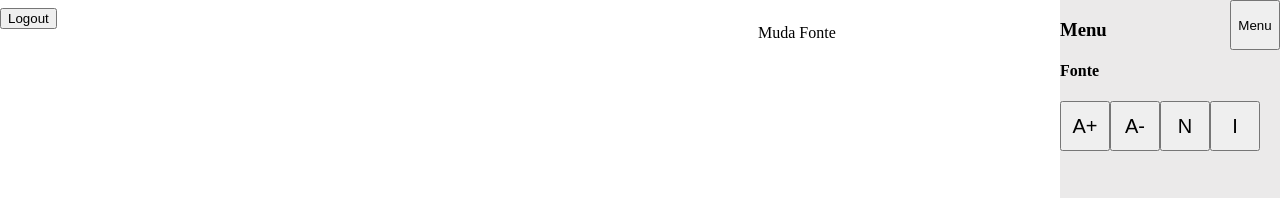
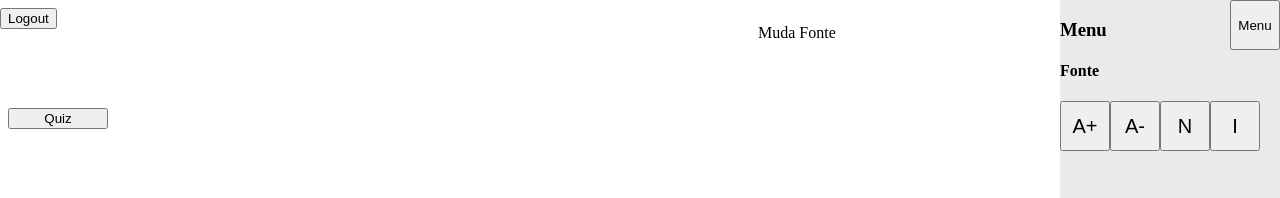
Before and after one commit to RafaelTome22/TCC-ETEC-JARAGUA, a React (Create React App) app in the folder projeto-react/: page /home in a window 1280 px wide. Shown: the top 198 px of the page. Built offline with nearby package versions, Linux system fonts and the light colour scheme; no server answers; sample sign-in values are in the browser's storage.

Commit message:
new commit

```diff
--- a/projeto-react/src/PAGES/home/home.js
+++ b/projeto-react/src/PAGES/home/home.js
@@ -1,9 +1,11 @@
 import { useAuth } from '../../AuthContext';
 import React, { useState } from 'react';
+import { useNavigate } from 'react-router-dom';
 import '../../styles/home.css';
 
 function HomePage() {
   const { logout } = useAuth();
+  const navigate = useNavigate();
 
   const handleLogout = () => {
     logout();
@@ -105,6 +107,10 @@ function HomePage() {
     }
   }
 
+  const handleQuizRedirect = () => {
+    navigate('/quiz'); // Redirect to quiz page
+  };
+
   return (
     <div>
       <div id="popup" style={{ visibility: popupVisible ? 'visible' : 'hidden' }}>
@@ -132,12 +138,11 @@ function HomePage() {
       <div className="texto">
         <p>Muda Fonte</p>
       </div>
-
       <div className="Cores">
         <img id="image" src='https://www.pngall.com/wp-content/uploads/11/Red-Apple-PNG.png' style={{ filter: `hue-rotate(${red}deg) saturate(500%) brightness(${green}%) contrast(${blue}%)` }} alt="imagem" />
       </div>
-
-      <button className="logout" onClick={handleLogout}>Logout</button>
+      <button className="logout" onClick={handleLogout}>Logout</button> <br />
+      <button className="quiz" onClick={handleQuizRedirect}>Quiz</button>
     </div>
   );
 }
--- a/projeto-react/src/styles/home.css
+++ b/projeto-react/src/styles/home.css
@@ -2,8 +2,6 @@ body{
   width: 500px;
   height: 500px;
 }
-
-
 
 .menu{
   float: right;
@@ -125,3 +123,9 @@ img{
   left: 0;
   top: 1;
 }
+
+.quiz {
+  width: 100px;
+  left: 0;
+  top: 1;
+}
```
